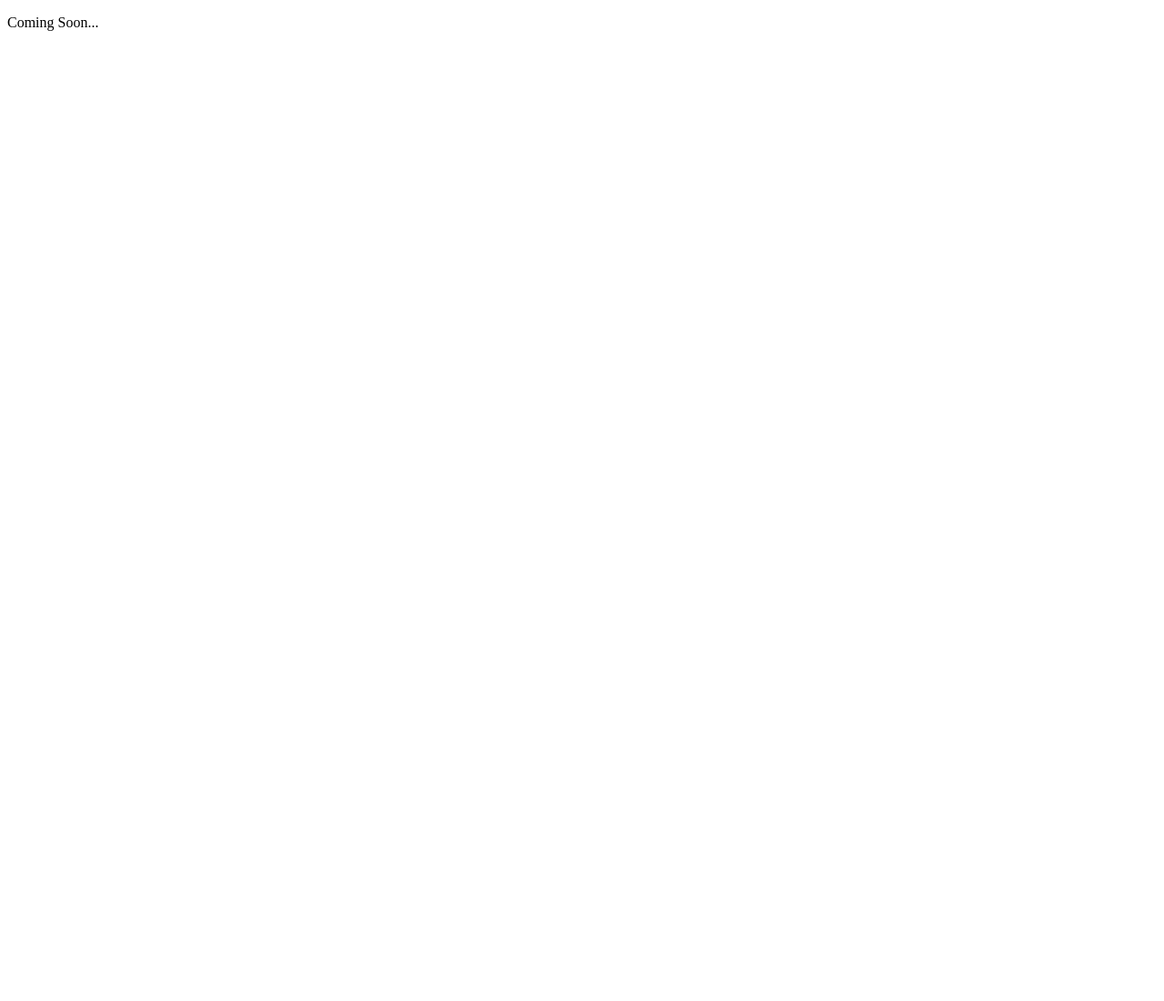
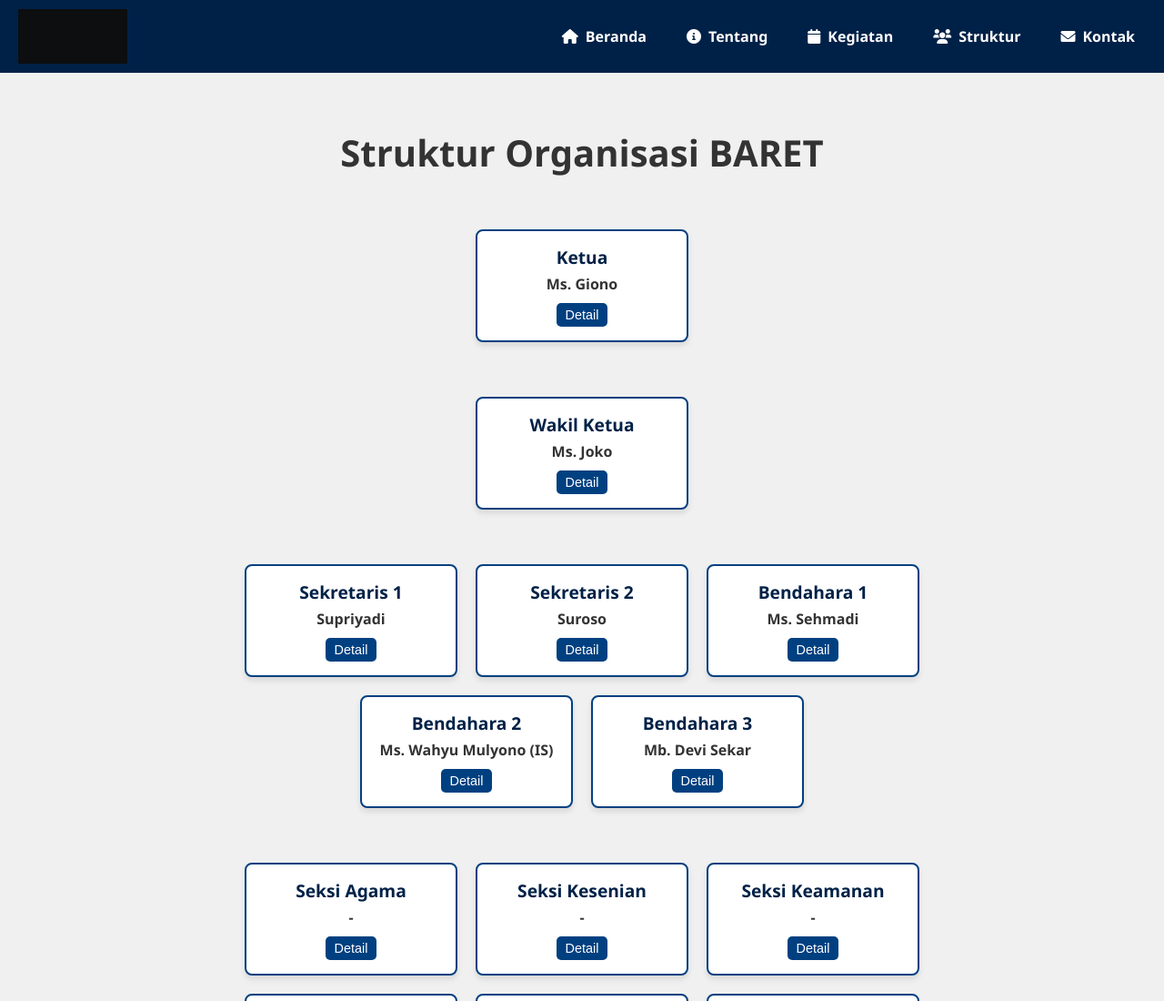
Before and after one commit to sabdopaloh/BARET, a plain HTML site: page struktur.html in a window 1280 px wide. Shown: the top 1100 px of the page at 91% size. Before the commit the page ends 800 px from the top, so only its background shows below. Drawn offline with Linux system fonts and the light colour scheme.

Commit message:
Update struktur.html

```diff
--- a/struktur.html
+++ b/struktur.html
@@ -1 +1,172 @@
-<!DOCTYPE html><html><head><title>Placeholder</title></head><body><p>Coming Soon...</p></body></html>
+<!DOCTYPE html>
+<html lang="id">
+<head>
+  <meta charset="UTF-8" />
+  <meta name="viewport" content="width=device-width, initial-scale=1.0"/>
+  <title>Struktur Organisasi BARET</title>
+  <link rel="stylesheet" href="style.css" />
+  <link rel="stylesheet" href="https://cdnjs.cloudflare.com/ajax/libs/font-awesome/6.0.0/css/all.min.css" crossorigin="anonymous" />
+  <style>
+    .struktur-container {
+      max-width: 1000px;
+      margin: 0 auto;
+      padding: 40px 20px;
+      text-align: center;
+    }
+    .struktur-bagan {
+      display: flex;
+      flex-direction: column;
+      align-items: center;
+    }
+    .bagan-level {
+      display: flex;
+      justify-content: center;
+      flex-wrap: wrap;
+      margin: 20px 0;
+    }
+    .bagan-card {
+      background-color: #ffffff;
+      border: 2px solid #004080;
+      border-radius: 8px;
+      padding: 15px;
+      margin: 10px;
+      min-width: 200px;
+      box-shadow: 0 4px 6px rgba(0, 0, 0, 0.1);
+      animation: fadeInUp 1s ease forwards;
+    }
+    @keyframes fadeInUp {
+      from { opacity: 0; transform: translateY(20px); }
+      to { opacity: 1; transform: translateY(0); }
+    }
+    .bagan-card h3 {
+      margin: 0;
+      font-size: 1.2em;
+      color: #002147;
+    }
+    .bagan-card p {
+      margin: 5px 0 0;
+      font-weight: bold;
+    }
+    .bagan-card button {
+      margin-top: 10px;
+      padding: 5px 10px;
+      background-color: #004080;
+      color: white;
+      border: none;
+      border-radius: 5px;
+      cursor: pointer;
+      font-size: 0.9em;
+    }
+  </style>
+</head>
+<body>
+  <header class="navbar">
+    <img src="logo.gif" alt="Logo BARET" class="logo">
+    <nav>
+      <ul>
+        <li><a href="index.html"><i class="fas fa-home"></i> Beranda</a></li>
+        <li><a href="tentang.html"><i class="fas fa-info-circle"></i> Tentang</a></li>
+        <li><a href="kegiatan.html"><i class="fas fa-calendar"></i> Kegiatan</a></li>
+        <li><a href="struktur.html"><i class="fas fa-users"></i> Struktur</a></li>
+        <li><a href="kontak.html"><i class="fas fa-envelope"></i> Kontak</a></li>
+      </ul>
+    </nav>
+  </header>
+
+  <main class="struktur-container">
+    <h1>Struktur Organisasi BARET</h1>
+    <div class="struktur-bagan">
+      <!-- Level 1 -->
+      <div class="bagan-level">
+        <div class="bagan-card">
+          <h3>Ketua</h3>
+          <p>Ms. Giono</p>
+          <button>Detail</button>
+        </div>
+      </div>
+      <!-- Level 2 -->
+      <div class="bagan-level">
+        <div class="bagan-card">
+          <h3>Wakil Ketua</h3>
+          <p>Ms. Joko</p>
+          <button>Detail</button>
+        </div>
+      </div>
+      <!-- Level 3 -->
+      <div class="bagan-level">
+        <div class="bagan-card">
+          <h3>Sekretaris 1</h3>
+          <p>Supriyadi</p>
+          <button>Detail</button>
+        </div>
+        <div class="bagan-card">
+          <h3>Sekretaris 2</h3>
+          <p>Suroso</p>
+          <button>Detail</button>
+        </div>
+        <div class="bagan-card">
+          <h3>Bendahara 1</h3>
+          <p>Ms. Sehmadi</p>
+          <button>Detail</button>
+        </div>
+        <div class="bagan-card">
+          <h3>Bendahara 2</h3>
+          <p>Ms. Wahyu Mulyono (IS)</p>
+          <button>Detail</button>
+        </div>
+        <div class="bagan-card">
+          <h3>Bendahara 3</h3>
+          <p>Mb. Devi Sekar</p>
+          <button>Detail</button>
+        </div>
+      </div>
+      <!-- Level 4 -->
+      <div class="bagan-level">
+        <div class="bagan-card">
+          <h3>Seksi Agama</h3>
+          <p>-</p>
+          <button>Detail</button>
+        </div>
+        <div class="bagan-card">
+          <h3>Seksi Kesenian</h3>
+          <p>-</p>
+          <button>Detail</button>
+        </div>
+        <div class="bagan-card">
+          <h3>Seksi Keamanan</h3>
+          <p>-</p>
+          <button>Detail</button>
+        </div>
+        <div class="bagan-card">
+          <h3>Seksi Dokumentasi</h3>
+          <p>-</p>
+          <button>Detail</button>
+        </div>
+        <div class="bagan-card">
+          <h3>Seksi Perlengkapan</h3>
+          <p>-</p>
+          <button>Detail</button>
+        </div>
+        <div class="bagan-card">
+          <h3>Seksi Humas</h3>
+          <p>-</p>
+          <button>Detail</button>
+        </div>
+        <div class="bagan-card">
+          <h3>Seksi Umum</h3>
+          <p>-</p>
+          <button>Detail</button>
+        </div>
+        <div class="bagan-card">
+          <h3>Admin Sosmed</h3>
+          <p>-</p>
+          <button>Detail</button>
+        </div>
+        <div class="bagan-card">
+          <h3>Seksi UMKM</h3>
+          <p>-</p>
+          <button>Detail</button>
+        </div>
+        <div class="bagan-card">
+
+::contentReference[oaicite:1]{index=1}
```
